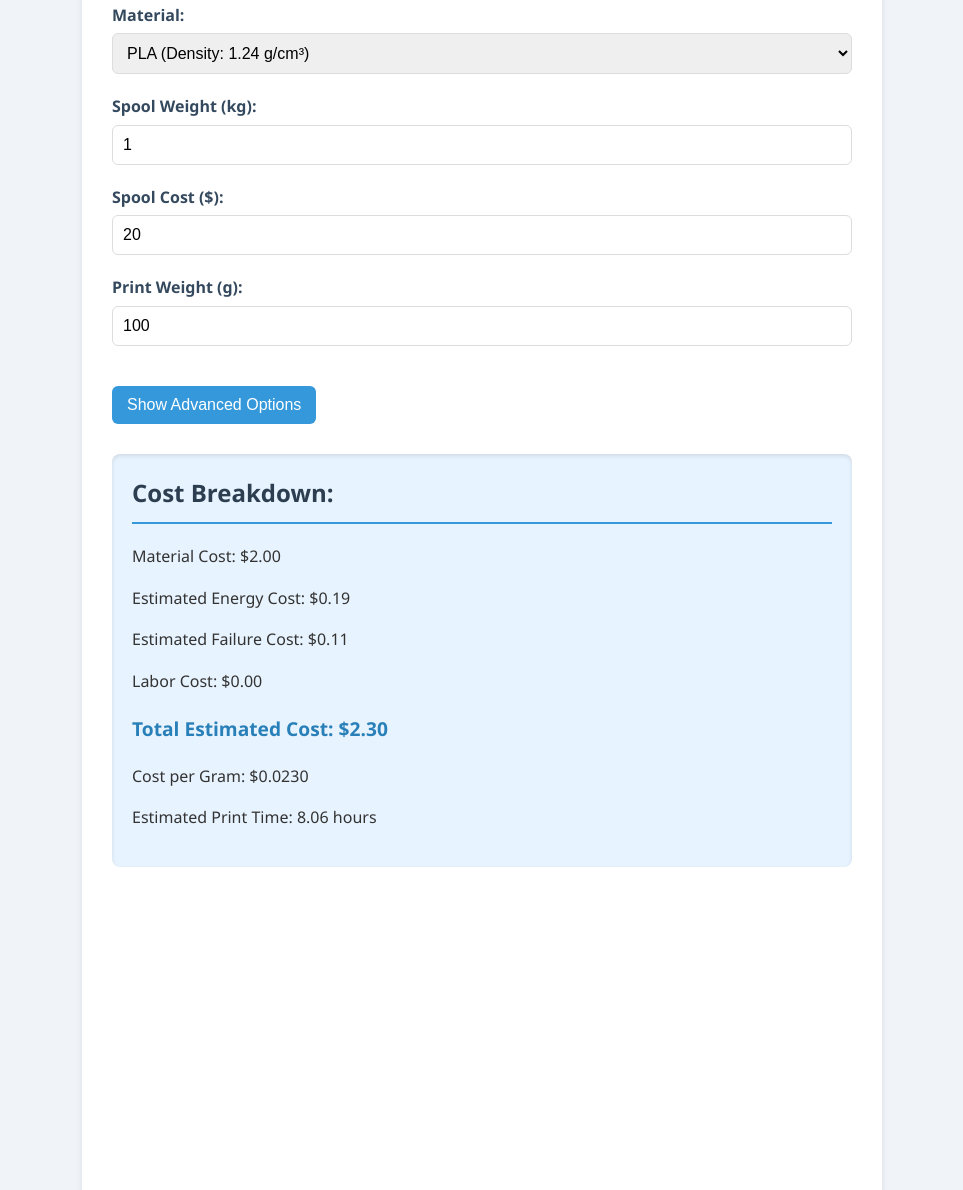
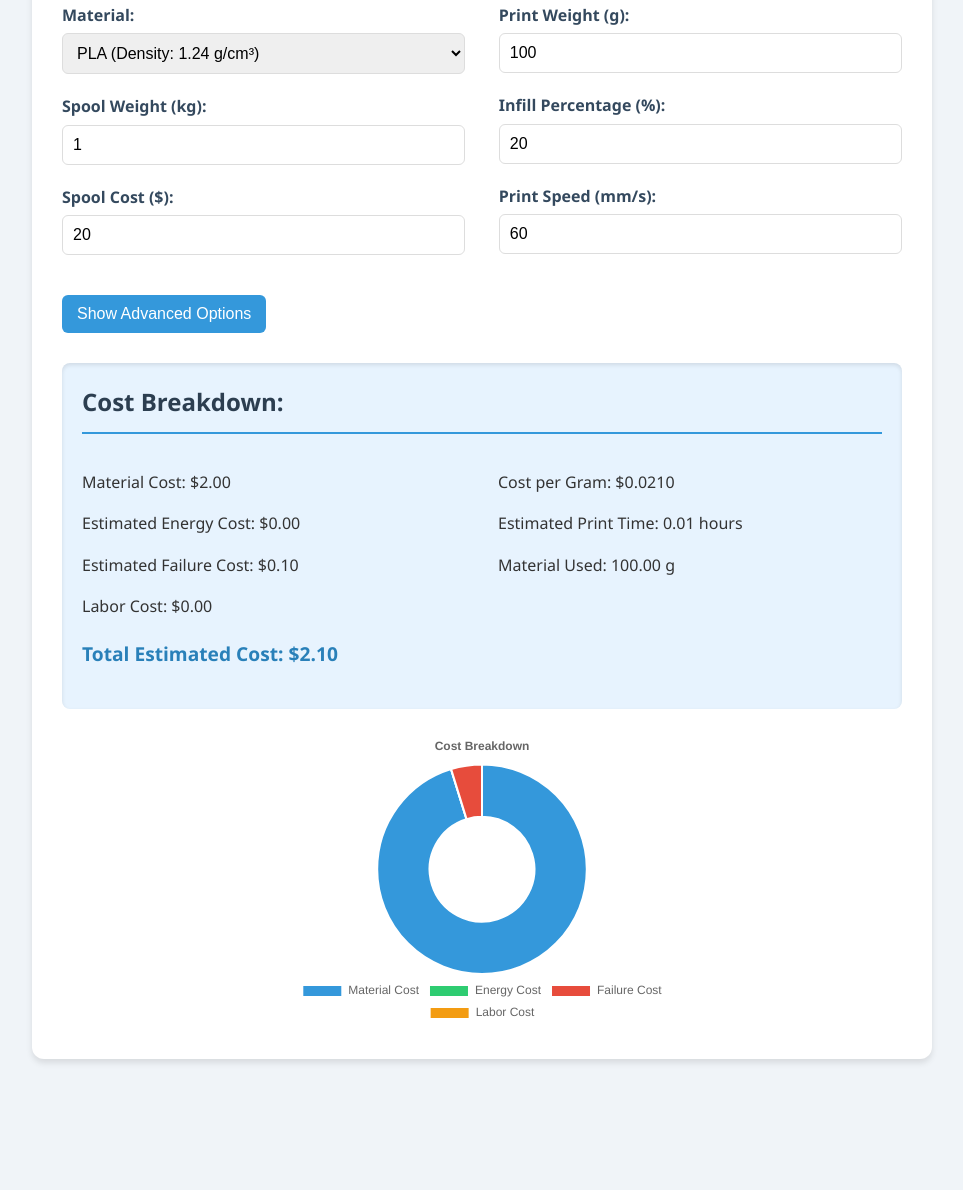
Before and after one commit to PixelVerseIT/med-tracker, a plain HTML site: page 3dfilamentcalc.html in a window 1280 px wide. Shown: the part 150-1340 px from the top of the page, without its empty margins (158-1121 px from the left). After the commit the page ends 1229 px from the top, so only its background shows below. Drawn offline with nearby package versions, Linux system fonts and the light colour scheme.

Commit message:
Improved UI, added more materials, added infill and print speed to calculate the print time. also fixed error with the chart not displaying

```diff
--- a/3dfilamentcalc.html
+++ b/3dfilamentcalc.html
@@ -9,7 +9,7 @@
             font-family: 'Segoe UI', Tahoma, Geneva, Verdana, sans-serif;
             line-height: 1.6;
             color: #333;
-            max-width: 800px;
+            max-width: 900px;
             margin: 0 auto;
             padding: 20px;
             background-color: #f0f4f8;
@@ -95,16 +95,32 @@
         .hidden {
             display: none;
         }
-        #chart {
+        #chartContainer {
             margin-top: 20px;
             width: 100%;
+            max-width: 400px;
             height: 300px;
+            margin-left: auto;
+            margin-right: auto;
         }
         .custom-material {
             margin-top: 15px;
             padding: 15px;
             background-color: #ecf0f1;
             border-radius: 8px;
+        }
+        .flex-container {
+            display: flex;
+            flex-wrap: wrap;
+            justify-content: space-between;
+        }
+        .flex-item {
+            flex: 0 0 48%;
+        }
+        @media (max-width: 768px) {
+            .flex-item {
+                flex: 0 0 100%;
+            }
         }
     </style>
     <script src="https://cdnjs.cloudflare.com/ajax/libs/Chart.js/3.7.0/chart.min.js"></script>
@@ -113,6 +129,8 @@
     <div class="calculator">
         <h1>3dPrinterTools: Filament Cost Calculator</h1>
 
+        <div class="flex-container">
+            <div class="flex-item">
                 <div class="input-group">
                     <label for="material">Material:</label>
                     <select id="material">
@@ -120,6 +138,10 @@
                         <option value="ABS">ABS (Density: 1.04 g/cm³)</option>
                         <option value="PETG">PETG (Density: 1.27 g/cm³)</option>
                         <option value="TPU">TPU (Density: 1.21 g/cm³)</option>
+                        <option value="Nylon">Nylon (Density: 1.14 g/cm³)</option>
+                        <option value="HIPS">HIPS (Density: 1.04 g/cm³)</option>
+                        <option value="ASA">ASA (Density: 1.07 g/cm³)</option>
+                        <option value="PC">Polycarbonate (Density: 1.20 g/cm³)</option>
                         <option value="custom">Custom Material</option>
                     </select>
                 </div>
@@ -140,16 +162,32 @@
                     <label for="spoolCost">Spool Cost ($):</label>
                     <input type="number" id="spoolCost" value="20" min="0" step="0.01">
                 </div>
+            </div>
 
+            <div class="flex-item">
                 <div class="input-group">
                     <label for="printWeight">Print Weight (g):</label>
                     <input type="number" id="printWeight" value="100" min="0" step="0.1">
+                </div>
+
+                <div class="input-group">
+                    <label for="infillPercentage">Infill Percentage (%):</label>
+                    <input type="number" id="infillPercentage" value="20" min="0" max="100" step="1">
+                </div>
+
+                <div class="input-group">
+                    <label for="printSpeed">Print Speed (mm/s):</label>
+                    <input type="number" id="printSpeed" value="60" min="1" step="1">
+                </div>
+            </div>
         </div>
 
         <button class="toggle-advanced" onclick="toggleAdvancedOptions()">Show Advanced Options</button>
 
         <div id="advancedOptions" class="advanced-options hidden">
             <h3>Advanced Options</h3>
+            <div class="flex-container">
+                <div class="flex-item">
                     <div class="input-group">
                         <label for="electricityCost">Electricity Cost ($/kWh):</label>
                         <input type="number" id="electricityCost" value="0.12" min="0" step="0.01">
@@ -158,6 +196,8 @@
                         <label for="printerWattage">Printer Wattage (W):</label>
                         <input type="number" id="printerWattage" value="200" min="0" step="1">
                     </div>
+                </div>
+                <div class="flex-item">
                     <div class="input-group">
                         <label for="failureRate">Failure Rate (%):</label>
                         <input type="number" id="failureRate" value="5" min="0" max="100" step="1">
@@ -171,19 +211,30 @@
                         <input type="number" id="setupTime" value="15" min="0" step="1">
                     </div>
                 </div>
+            </div>
+        </div>
 
         <div class="result">
             <h2>Cost Breakdown:</h2>
+            <div class="flex-container">
+                <div class="flex-item">
                     <p>Material Cost: $<span id="materialCost">0.00</span></p>
                     <p>Estimated Energy Cost: $<span id="energyCost">0.00</span></p>
                     <p>Estimated Failure Cost: $<span id="failureCost">0.00</span></p>
                     <p>Labor Cost: $<span id="totalLaborCost">0.00</span></p>
                     <p class="total-cost">Total Estimated Cost: $<span id="totalCost">0.00</span></p>
+                </div>
+                <div class="flex-item">
                     <p>Cost per Gram: $<span id="costPerGram">0.00</span></p>
                     <p>Estimated Print Time: <span id="printTime">0</span> hours</p>
+                    <p>Material Used: <span id="materialUsed">0</span> g</p>
+                </div>
+            </div>
         </div>
 
-        <div id="chart"></div>
+        <div id="chartContainer">
+            <canvas id="costChart"></canvas>
+        </div>
     </div>
 
     <script>
@@ -193,6 +244,10 @@
             'ABS': 1.04,
             'PETG': 1.27,
             'TPU': 1.21,
+            'Nylon': 1.14,
+            'HIPS': 1.04,
+            'ASA': 1.07,
+            'PC': 1.20,
             'custom': 1.0
         };
 
@@ -201,13 +256,15 @@
             const spoolWeight = parseFloat(document.getElementById('spoolWeight').value);
             const spoolCost = parseFloat(document.getElementById('spoolCost').value);
             const printWeight = parseFloat(document.getElementById('printWeight').value);
+            const infillPercentage = parseFloat(document.getElementById('infillPercentage').value);
+            const printSpeed = parseFloat(document.getElementById('printSpeed').value);
             const electricityCost = parseFloat(document.getElementById('electricityCost').value);
             const printerWattage = parseFloat(document.getElementById('printerWattage').value);
             const failureRate = parseFloat(document.getElementById('failureRate').value) / 100;
             const laborCost = parseFloat(document.getElementById('laborCost').value);
             const setupTime = parseFloat(document.getElementById('setupTime').value) / 60; // Convert to hours
 
-            if ([spoolWeight, spoolCost, printWeight, electricityCost, printerWattage, failureRate, laborCost, setupTime].some(isNaN)) {
+            if ([spoolWeight, spoolCost, printWeight, infillPercentage, printSpeed, electricityCost, printerWattage, failureRate, laborCost, setupTime].some(isNaN)) {
                 alert('Please enter valid numbers for all fields.');
                 return;
             }
@@ -217,17 +274,20 @@
             const costPerGram = spoolCost / spoolWeightGrams;
             const materialCost = costPerGram * printWeight;
 
-            // estimate hour print time
-            const printTimeHours = (printWeight / 10) * (1 / density);
+            // est print time according to infill and speed
+            const volumeCm3 = printWeight / density;
+            const infillFactor = 1 + (infillPercentage / 100);
+            const estimatedLength = (volumeCm3 * infillFactor * 10) / 0.4; // Assuming 0.4mm layer height
+            const printTimeHours = (estimatedLength / (printSpeed * 60)) / 60;
 
-            // cal energy cost
+            // calc engry cost
             const energyConsumption = (printerWattage / 1000) * printTimeHours; // kWh
             const energyCost = energyConsumption * electricityCost;
 
-            // cal faliure cost
+            // failure cost
             const failureCost = (materialCost + energyCost) * failureRate;
 
-            // cal labor cost
+            // labor cost
             const totalLaborCost = (printTimeHours + setupTime) * laborCost;
 
             const totalCost = materialCost + energyCost + failureCost + totalLaborCost;
@@ -239,6 +299,7 @@
             document.getElementById('totalCost').textContent = totalCost.toFixed(2);
             document.getElementById('costPerGram').textContent = (totalCost / printWeight).toFixed(4);
             document.getElementById('printTime').textContent = printTimeHours.toFixed(2);
+            document.getElementById('materialUsed').textContent = printWeight.toFixed(2);
 
             updateChart(materialCost, energyCost, failureCost, totalLaborCost);
         }
@@ -265,25 +326,20 @@
             }
         }
 
-        function updateChart(materialCost, energyCost, failureCost, laborCost) {
-            const ctx = document.getElementById('chart').getContext('2d');
-            const data = {
+        function initChart() {
+            const ctx = document.getElementById('costChart').getContext('2d');
+            chart = new Chart(ctx, {
+                type: 'doughnut',
+                data: {
                     labels: ['Material Cost', 'Energy Cost', 'Failure Cost', 'Labor Cost'],
                     datasets: [{
-                    data: [materialCost, energyCost, failureCost, laborCost],
+                        data: [0, 0, 0, 0],
                         backgroundColor: ['#3498db', '#2ecc71', '#e74c3c', '#f39c12']
                     }]
-            };
-
-            if (chart) {
-                chart.data = data;
-                chart.update();
-            } else {
-                chart = new Chart(ctx, {
-                    type: 'pie',
-                    data: data,
+                },
                 options: {
                     responsive: true,
+                    maintainAspectRatio: false,
                     plugins: {
                         legend: {
                             position: 'bottom',
@@ -296,6 +352,14 @@
                 }
             });
         }
+
+        function updateChart(materialCost, energyCost, failureCost, laborCost) {
+            if (!chart) {
+                initChart();
+            }
+
+            chart.data.datasets[0].data = [materialCost, energyCost, failureCost, laborCost];
+            chart.update();
         }
 
         // event listeners
@@ -303,10 +367,16 @@
             element.addEventListener('input', calculateCost);
         });
 
-        document.getElementById('material').addEventListener('change', toggleCustomMaterial);
+        document.getElementById('material').addEventListener('change', function() {
+            toggleCustomMaterial();
+            calculateCost();
+        });
 
         // start calc
+        document.addEventListener('DOMContentLoaded', function() {
+            initChart();
             calculateCost();
+        });
     </script>
 </body>
 </html>
```
Lines whose indentation alone changed are shown as unchanged.
